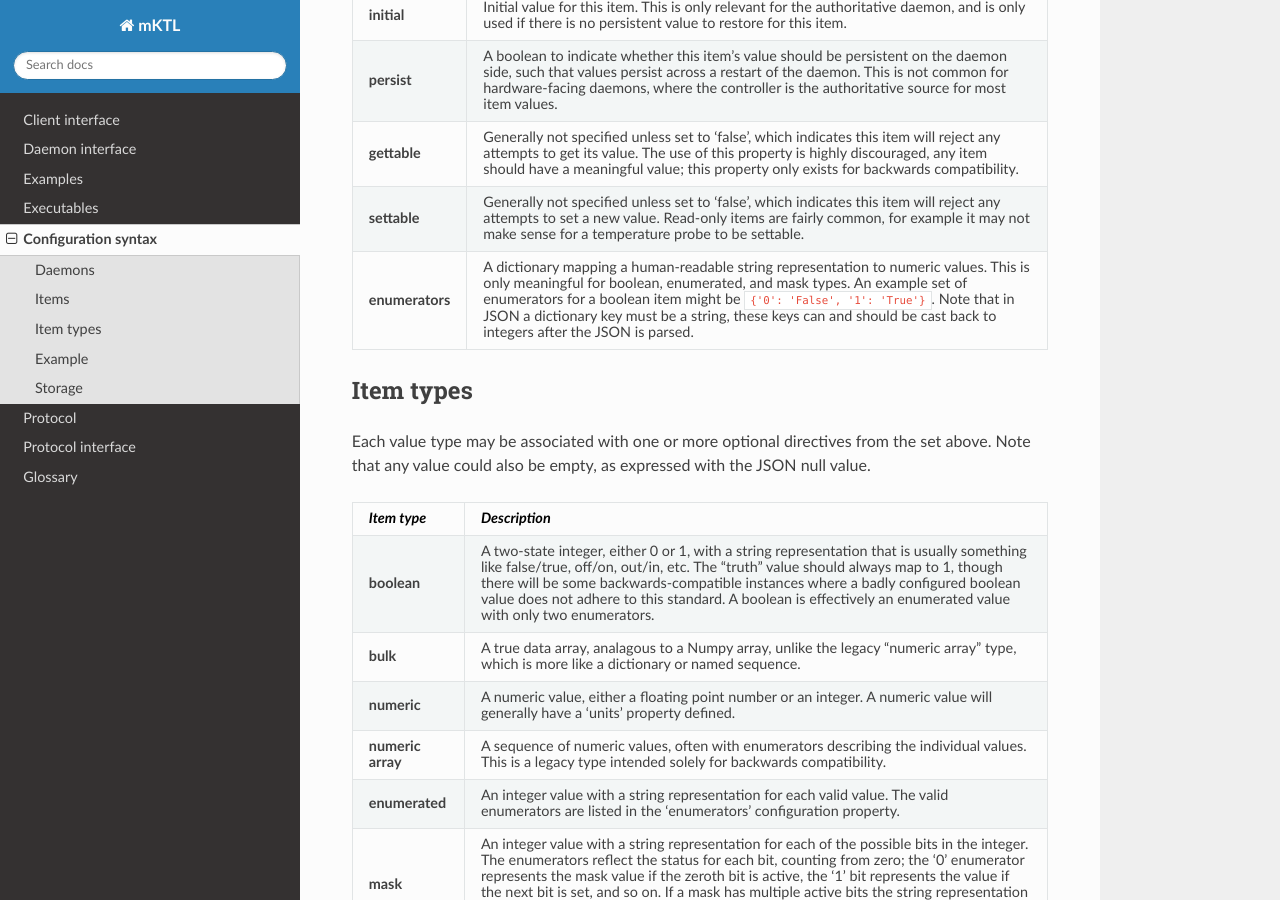
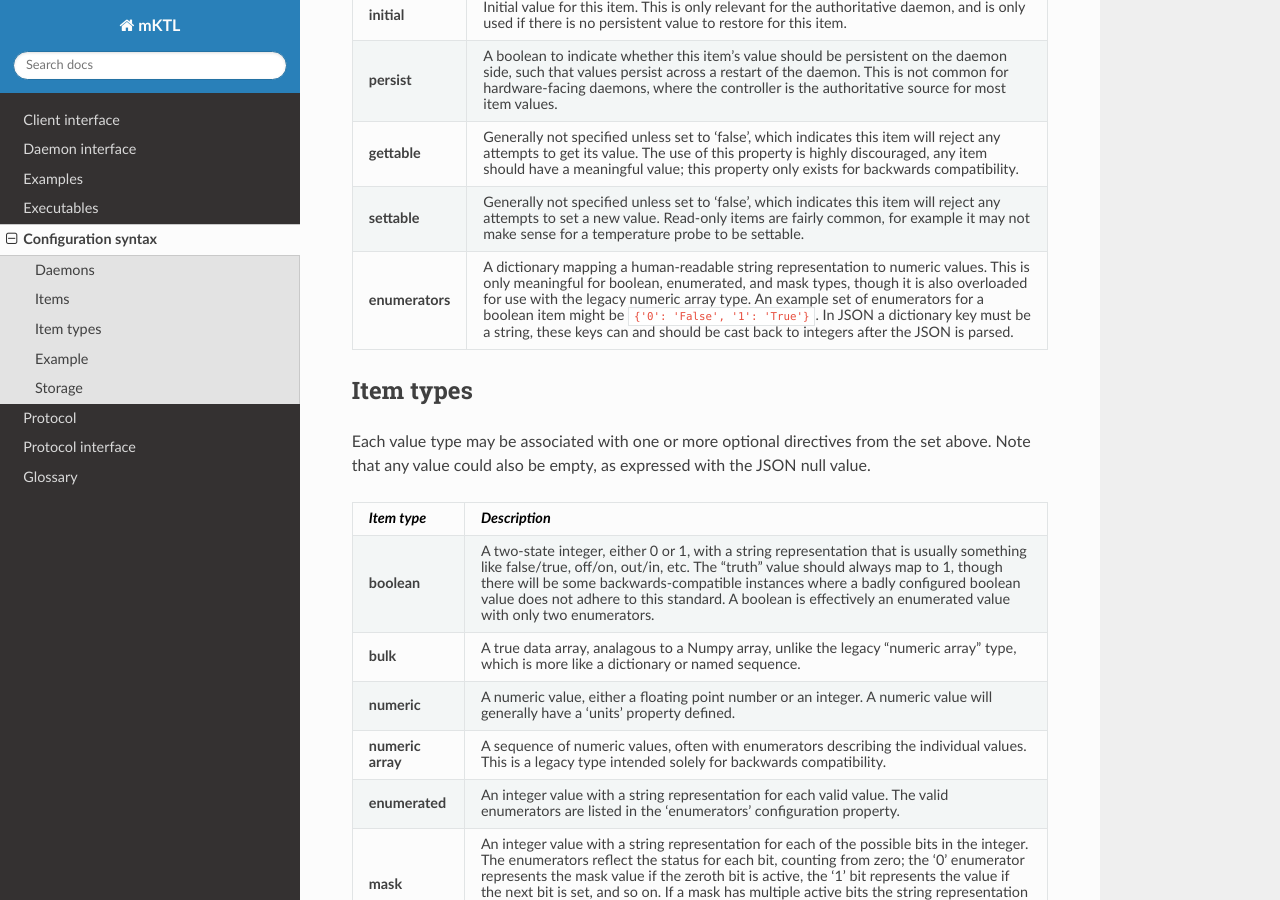
Before and after one commit to KeckObservatory/mKTL, a Sphinx documentation site: the page built from doc/configuration.rst, in a window 1280 px wide and 900 px high, scrolled down 1795 px. Built offline with Sphinx 7.4.7 and the Read the Docs theme 3.1.0, drawn with Linux system fonts in a browser that asks for light colours.

Commit message:
Make mention of the use of 'enumerators' for numeric array types.

```diff
--- a/doc/configuration.rst
+++ b/doc/configuration.rst
@@ -148,12 +148,13 @@ item.
 
 **enumerators**	A dictionary mapping a human-readable string
 		representation to numeric values. This is only
-		meaningful for boolean, enumerated, and mask types.
-		An example set of enumerators for a boolean item
-		might be ``{'0': 'False', '1': 'True'}``. Note that
-		in JSON a dictionary key must be a string, these
-		keys can and should be cast back to integers
-		after the JSON is parsed.
+		meaningful for boolean, enumerated, and mask types,
+		though it is also overloaded for use with the legacy
+		numeric array type. An example set of enumerators for
+		a boolean item might be ``{'0': 'False', '1': 'True'}``.
+		In JSON a dictionary key must be a string, these keys
+		can and should be cast back to integers after the JSON
+		is parsed.
 =============== ===============================================================
 
 Item types
```
